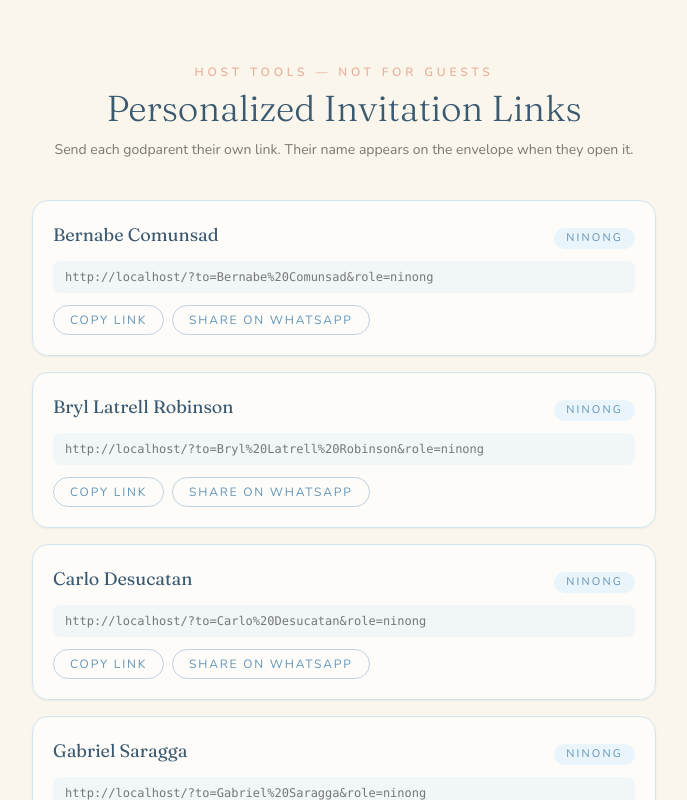
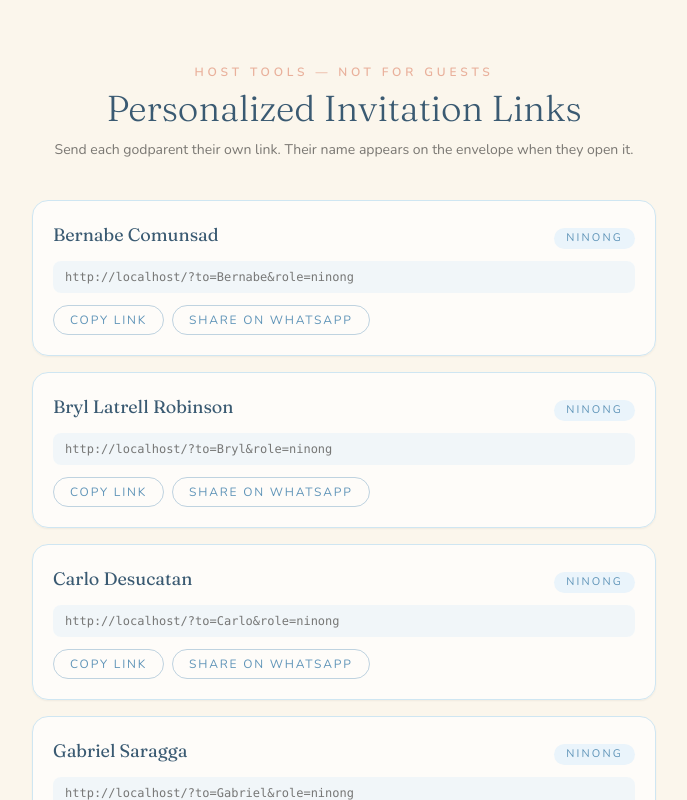
Before and after one commit to theo2815/invitationcard, a Next.js app: page /links in a window 1280 px wide. Shown: the top 800 px of the page, without its empty margins (296-983 px from the left). Built offline with nearby package versions, Linux system fonts and the light colour scheme; no server answers.

Commit message:
Use first name in godparent links and envelope greeting

```diff
--- a/app/links/page.tsx
+++ b/app/links/page.tsx
@@ -28,11 +28,16 @@ export default function LinksPage() {
     ];
   }, []);
 
+  // The envelope greets by FIRST name only ("Dear Ninong Theo"), so the link
+  // carries just the first name. The card below still shows the full name so the
+  // host knows exactly who each link is for.
+  const firstNameOf = (name: string) => name.trim().split(/\s+/)[0];
+
   const linkFor = (g: Guest) =>
-    `${origin}/?to=${encodeURIComponent(g.name)}&role=${g.role}`;
+    `${origin}/?to=${encodeURIComponent(firstNameOf(g.name))}&role=${g.role}`;
 
   const messageFor = (g: Guest, link: string) =>
-    `Dear ${g.roleLabel} ${g.name}, you're invited to the christening of ${content.baby.firstName}. Please open your invitation here: ${link}`;
+    `Dear ${g.roleLabel} ${firstNameOf(g.name)}, you're invited to the christening of ${content.baby.firstName}. Please open your invitation here: ${link}`;
 
   const copy = async (key: string, text: string) => {
     try {
--- a/components/InvitationGate.tsx
+++ b/components/InvitationGate.tsx
@@ -24,6 +24,16 @@ const PETALS = Array.from({ length: 16 }, (_, i) => {
   };
 });
 
+/** Capitalize each word's first letter without lowercasing the rest, so a
+ *  link like ?to=theo shows "Theo" — while names already cased like "RJ" or
+ *  "Niño" are left intact (a naive title-case would turn "RJ" into "Rj"). */
+function titleCase(s: string): string {
+  return s
+    .split(/\s+/)
+    .map((w) => (w ? w[0].toUpperCase() + w.slice(1) : w))
+    .join(" ");
+}
+
 /**
  * Full-screen "envelope" that sits over the invitation until the guest taps it.
  * The guest's name + role ride in the URL ( ?to=Antonio&role=ninong ) and are
@@ -46,7 +56,7 @@ export default function InvitationGate() {
     const roleKey = params.get("role")?.trim().toLowerCase();
     if (name) {
       const roleLabel = roleKey ? content.envelope.roleLabels[roleKey] : "";
-      setGreeting(`Dear ${roleLabel ? `${roleLabel} ` : ""}${name}`);
+      setGreeting(`Dear ${roleLabel ? `${roleLabel} ` : ""}${titleCase(name)}`);
     }
   }, []);
 
```
